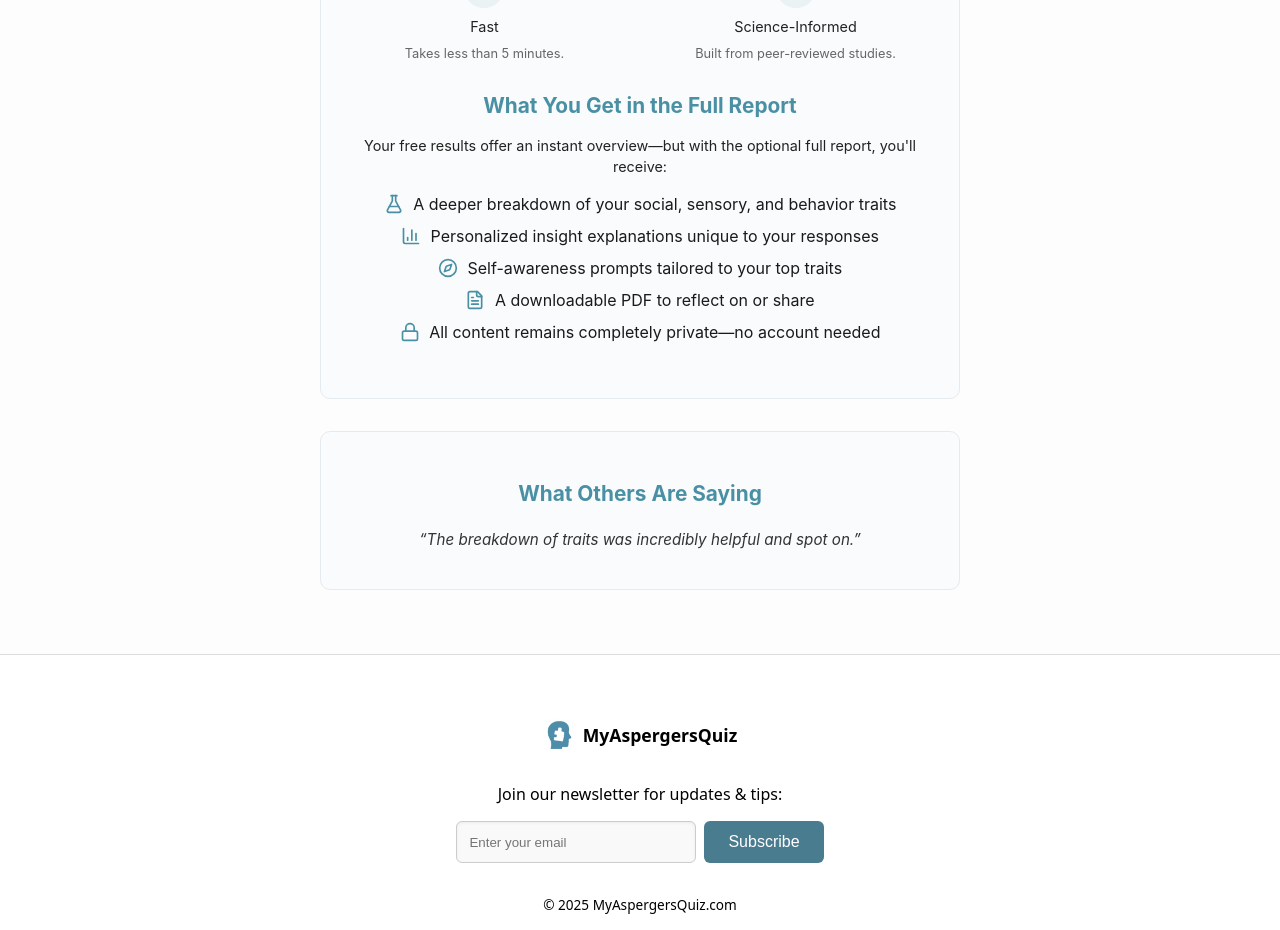
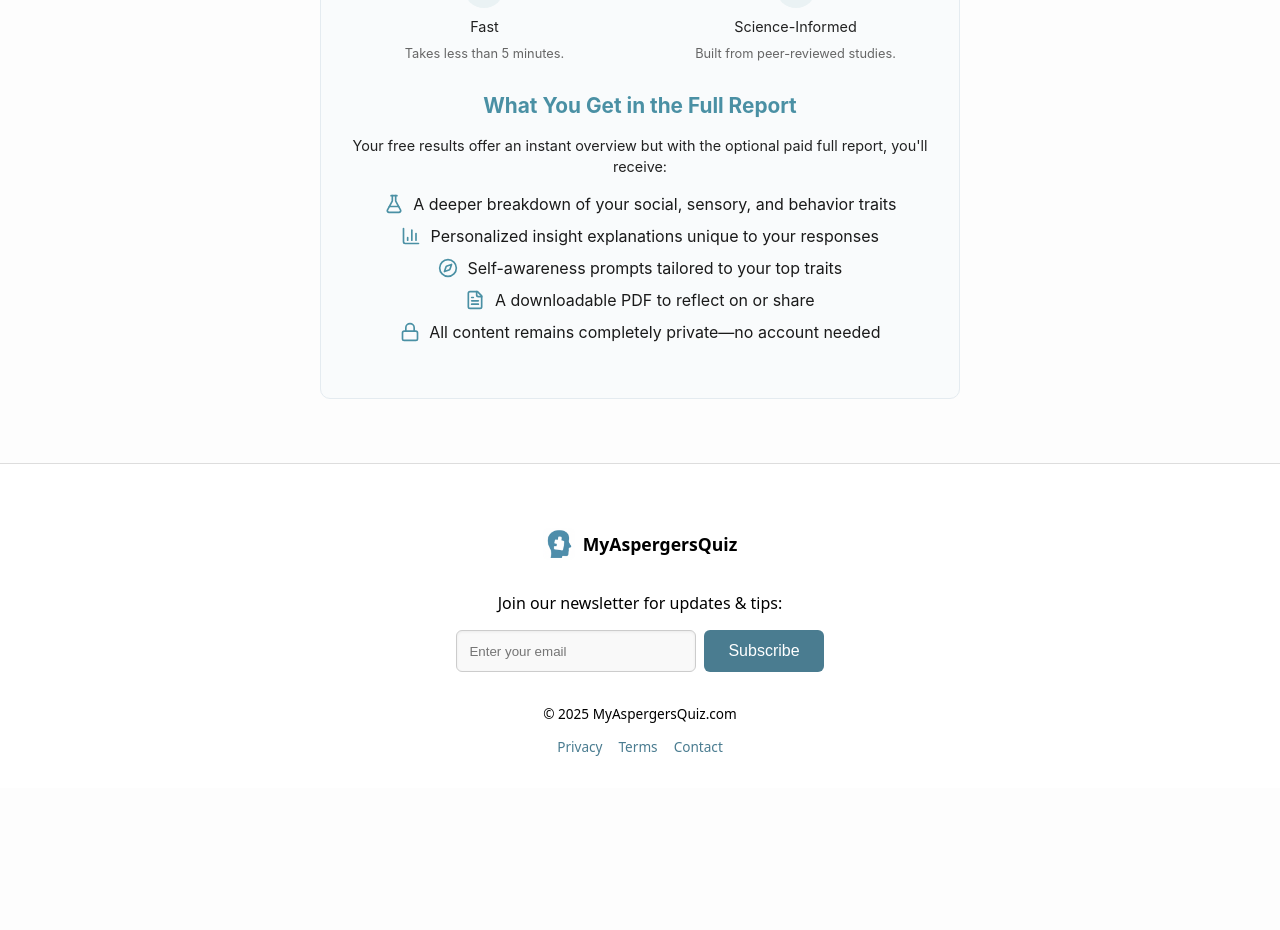
Before and after one commit to Westerntf/myaspergersquiz, a Next.js app: page / in a window 1280 px wide. Shown: the part 820-1750 px from the top of the page. After the commit the page ends 1608 px from the top, so only its background shows below. Built offline with nearby package versions, Linux system fonts and the light colour scheme.

Commit message:
Finalize homepage layout and remove testimonial box

```diff
--- a/src/pages/index.tsx
+++ b/src/pages/index.tsx
@@ -256,7 +256,7 @@ export default function Home() {
         What You Get in the Full Report
       </h2>
       <p style={{ fontSize: "0.9rem", color: "#222", marginBottom: "1rem", textAlign: "center", lineHeight: "1.5" }}>
-        Your free results offer an instant overview—but with the optional full report, you'll receive:
+        Your free results offer an instant overview but with the optional paid full report, you'll receive:
       </p>
       <ul style={{ listStyle: "none", padding: 0, marginTop: "1rem", marginBottom: "2rem", display: "flex", flexDirection: "column", gap: "0.75rem" }}>
         <li style={{ display: "flex", alignItems: "center", gap: "0.6rem", justifyContent: "center" }}>
@@ -282,40 +282,6 @@ export default function Home() {
       </ul>
     </div>
   </div>
-  {/* Testimonials section remains outside the unified container */}
-  <section style={{
-    backgroundColor: "#f9fbfc",
-    border: "1px solid #e4ebf0",
-    borderRadius: "10px",
-    padding: "2rem 1.5rem",
-    marginTop: "2rem",
-    marginBottom: "2rem",
-    marginLeft: "auto",
-    marginRight: "auto",
-    display: "block",
-    maxWidth: "640px",
-    width: "90vw",
-    boxSizing: "border-box",
-    textAlign: "center",
-    // The following flexbox properties are not needed since display is now block.
-    // display: "flex",
-    // flexDirection: "column",
-    // alignItems: "center",
-    // justifyContent: "center"
-  }}>
-    <h2 style={{ fontSize: "1.3rem", fontWeight: "bold", marginBottom: "1.5rem", color: "#4A90A4" }}>What Others Are Saying</h2>
-    <blockquote id="testimonial" style={{
-      fontStyle: "italic",
-      color: "#333",
-      fontSize: "0.95rem",
-      textAlign: "center",
-      transition: "opacity 0.3s ease-in-out",
-      margin: "0 auto 0.5rem",
-      maxWidth: "500px"
-    }}>
-      “I finally felt seen after taking this. The insights were gentle but accurate.”
-    </blockquote>
-  </section>
       </main>
     </>
   );
```
